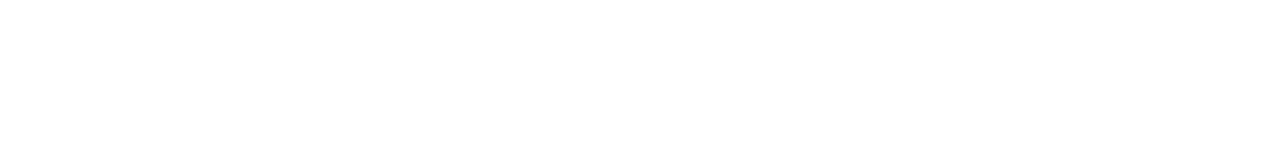
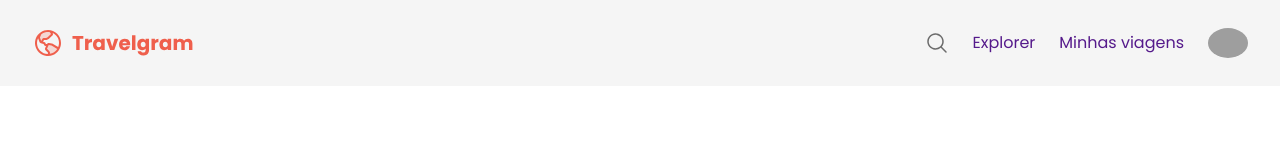
Before and after one commit to igorsantos-p/travelgram, a plain HTML site: page index.html in a window 1280 px wide. Drawn offline with Linux system fonts and the light colour scheme; grey boxes are pictures that could not be loaded.

Commit message:
Done navigation

```diff
--- a/index.html
+++ b/index.html
@@ -12,5 +12,35 @@
     />
     <link rel="stylesheet" href="./styles/index.css" />
   </head>
-  <body></body>
+  <body>
+    <div class="bg-surface-color">
+      <nav class="container">
+        <a id="logo" href="/">
+          <img src="./assets/Logo.svg" alt="Logomarca" />
+        </a>
+        <ul>
+          <li>
+            <a href="">
+              <img src="./assets/icons/MagnifyingGlass.svg" alt="Ícone lupa"
+            /></a>
+          </li>
+          <li>
+            <a href="">Explorer</a>
+          </li>
+          <li>
+            <a href="">Minhas viagens</a>
+          </li>
+          <li>
+            <a href=""
+              ><img
+                src="https://github.com/igorsantos-p.png"
+                alt="Imagem de Igor Pereira"
+              />
+            </a>
+          </li>
+        </ul>
+      </nav>
+    </div>
+    <header></header>
+  </body>
 </html>
--- a/styles/global.css
+++ b/styles/global.css
@@ -24,3 +24,21 @@ body {
   font: var(--text);
   color: var(--text-color-secondary);
 }
+
+a {
+  text-decoration: none;
+}
+
+a:hover {
+  color: var(--brand-color);
+}
+
+.container {
+  padding-inline: 32px;
+  max-width: 1280px;
+  margin-inline: auto;
+}
+
+.bg-surface-color {
+  background: var(--surface-color);
+}
--- a/styles/index.css
+++ b/styles/index.css
@@ -0,0 +1,2 @@
+@import url(global.css);
+@import url(nav.css);
--- /dev/null
+++ b/styles/nav.css
@@ -0,0 +1,20 @@
+nav {
+  padding-block: 20px;
+  display: flex;
+  align-items: center;
+  justify-content: space-between;
+  line-height: 0;
+}
+
+ul {
+  list-style: none;
+  display: flex;
+  align-items: center;
+  gap: 24px;
+  padding-block: 8px;
+}
+
+ ul li:last-child img {
+  width: 40px;
+  border-radius: 50%;
+}
```
Also changed, not shown: assets/Image 02.png (deleted), assets/Image 03.png (deleted), assets/Image 04.png (deleted), assets/Image 05.png (deleted), assets/Image 06.png (deleted), assets/Image 07.png (deleted), assets/Image 08.png (deleted), assets/Image 09.png (deleted), assets/Image 10.png (deleted), assets/Image 11.png (deleted), assets/icons/AirplaneTilt.svg (renamed from assets/AirplaneTilt.svg), assets/icons/Image.svg (renamed from assets/Image.svg), assets/icons/MagnifyingGlass.svg (renamed from assets/MagnifyingGlass.svg), assets/icons/MapPin.svg (renamed from assets/MapPin.svg), 1 more files, 12 other files.
